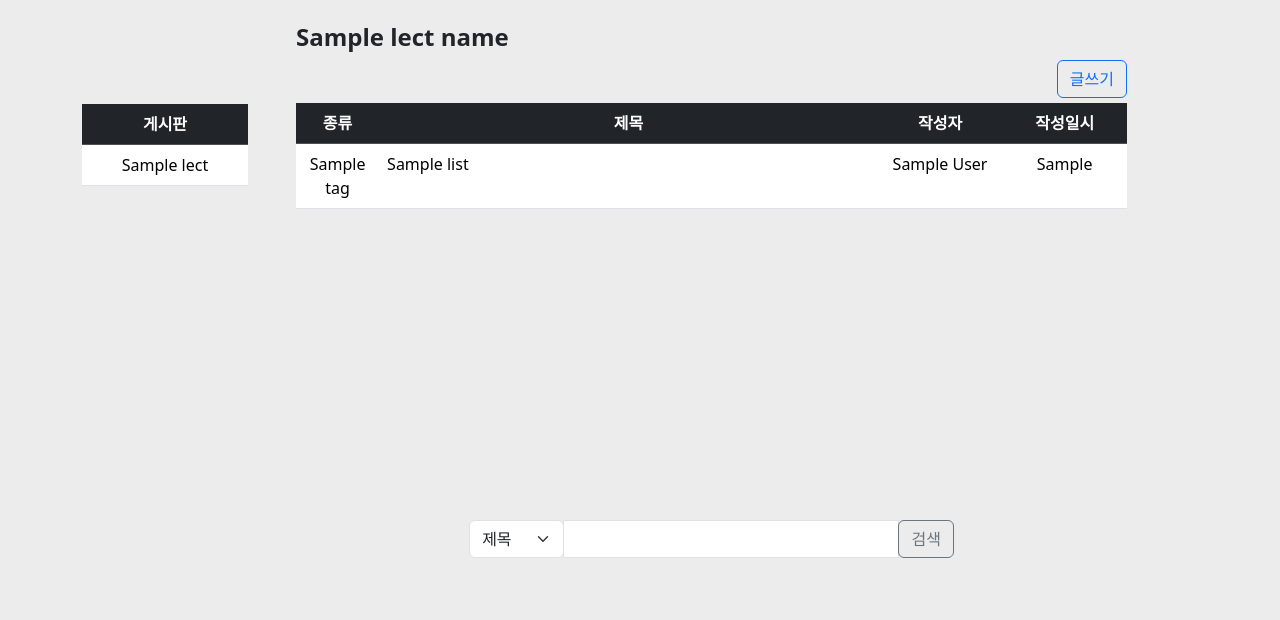
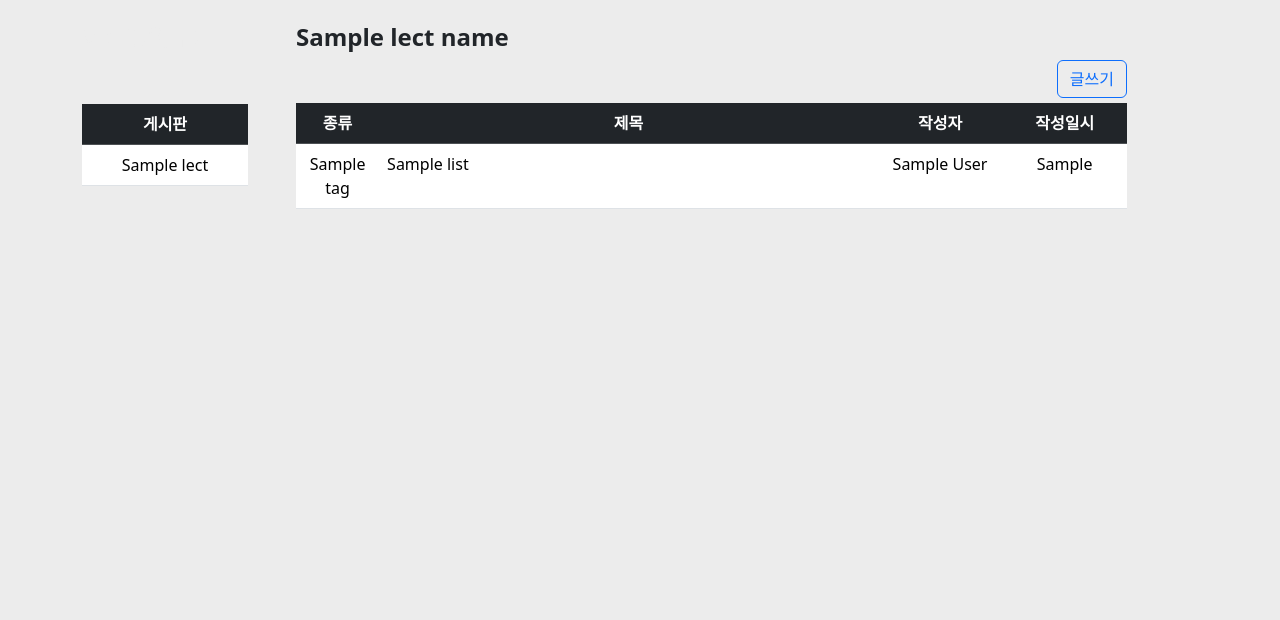
Before and after one commit to king258436/ChungbukStudyCommnity, a Django app: template templates/board/board.html in a window 1280 px wide. Shown: the part 69-689 px from the top of the page. Run offline with Django 3.2, Linux system fonts and the light colour scheme; the template is opened without the code that fills it: most values are stand-ins (such as "Sample title", 1, 10 or a date in 2020); some web fonts are replaced.

Commit message:
design all

```diff
--- a/static/css/Mypage.css
+++ b/static/css/Mypage.css
@@ -4,9 +4,7 @@
 body{
     background: rgb(236, 236, 236);
 }
-.row{
-    background: rgb(236, 236, 236);
-}
+
 .btn1{
     border : none;
     outline: none;
--- a/templates/accounts/Forget.html
+++ b/templates/accounts/Forget.html
@@ -23,8 +23,8 @@
                 </div>
                 <div class="col-lg-8 px-5 pt-0">
                     <div class="title">
-                        <h2>비밀번호 찾기</h2>
-                        <h5>충북대학교 study comunity 에 오신것을 환영합니다.</h5>
+                        <h2 style="font-weight: bold;">비밀번호 찾기</h2>
+                        <h5 style="font-weight: bold;">충북대학교 study comunity 에 오신것을 환영합니다.</h5>
                         <hr>
                     </div>
                     <form action="{% url 'accounts:Forget' %}", method = "POST">{% csrf_token %}
--- a/templates/accounts/SignUp.html
+++ b/templates/accounts/SignUp.html
@@ -32,7 +32,7 @@
                         <div class="right_side">
                             <!-- 상단 회원가입 텍스트 -->
                             <div class="title">
-                                <h2>회원가입</h2>
+                                <h2 style="font-weight: bold;">회원가입</h2>
                                 <hr>
                             </div>
                             <!-- 내 이름 입력 -->
--- a/templates/accounts/login.html
+++ b/templates/accounts/login.html
@@ -28,8 +28,8 @@
             </div>
             <div class="col-lg-8 px-5 pt-0">
                 <div class=" title">
-                    <h2>로그인</h2>
-                    <h5>충북대학교 Study Comunity 에 오신것을 환영합니다.</h5>
+                    <h2 style="font-weight: bold;">로그인</h2>
+                    <h5 style="font-weight: bold;">충북대학교 Study Comunity 에 오신것을 환영합니다.</h5>
                     <hr>
                 </div>
                 <form action="{% url 'accounts:Login' %}" , method="POST">{% csrf_token %}
--- a/templates/accounts/mypage/ManageSub.html
+++ b/templates/accounts/mypage/ManageSub.html
@@ -34,12 +34,14 @@
             <!-- 강의 추가하는 부분 시작 -->
             <form action = "{% url 'accounts:ManageSub' %}", method = "POST">
             {% csrf_token %}
-                <div class="form-floating">
+                <div class="form-floating" style="margin-bottom: 5px;">
                     <div class="row">
                         <div class="input-group">
                             <input type="text" name="search_subject" id="search_subject" class="form-control" value="">
                             <span class="input-group-btn">
-                                <button class="btn btn-outline-secondary" type="submit" id="search_btn", name = "search_btn">검색</button>
+                                <button class="btn btn-outline-secondary" type="submit" id="search_btn", name = "search_btn"
+                                style=" border-radius: 0px 5px 5px 0px;">
+                                    검색</button>
                             </span>
                         </div>
                     </div>
--- a/templates/board/board.html
+++ b/templates/board/board.html
@@ -125,34 +125,7 @@
       <!-- 글쓰기 버튼 및 검색창 부분 -->
       <div class="row-2">
         <div class="col-7 m-auto">
-          <div class="input-group">
-            <span class="input-group-select" id="select_btn">
-              <select
-                class="form-select"
-                name="search_option"
-                id="search_option"
-              >
-                <option value="title">제목</option>
-                <option value="author">작성자</option>
-              </select>
-            </span>
-            <input
-              type="text"
-              name="search_board"
-              id="search_board"
-              class="form-control"
-              value=""
-            />
-            <span class="input-group-btn">
-              <button
-                class="btn btn-outline-secondary"
-                type="button"
-                id="search_board"
-              >
-                검색
-              </button>
-            </span>
-          </div>
+
         </div>
       </div>
       <br />
```
Also changed, not shown: templates/board/evalBoard.html (+10 -7 lines), templates/board/myEval.html (+9 -6 lines), templates/studygroup/main.html (+6 -4 lines), templates/studygroup/studypost.html (+9 -1 lines).
